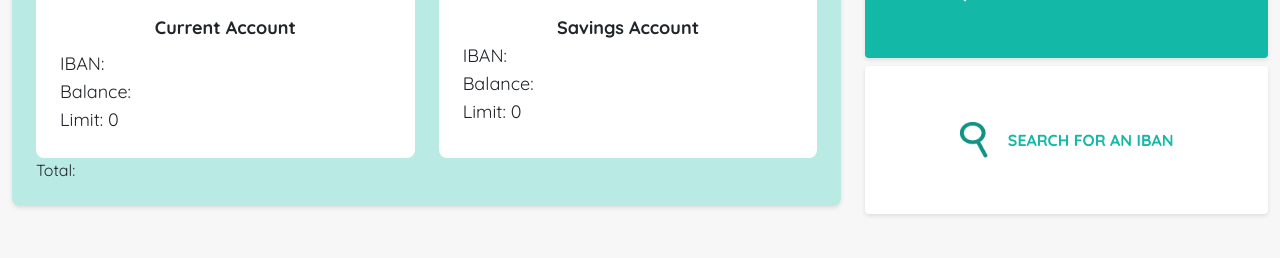
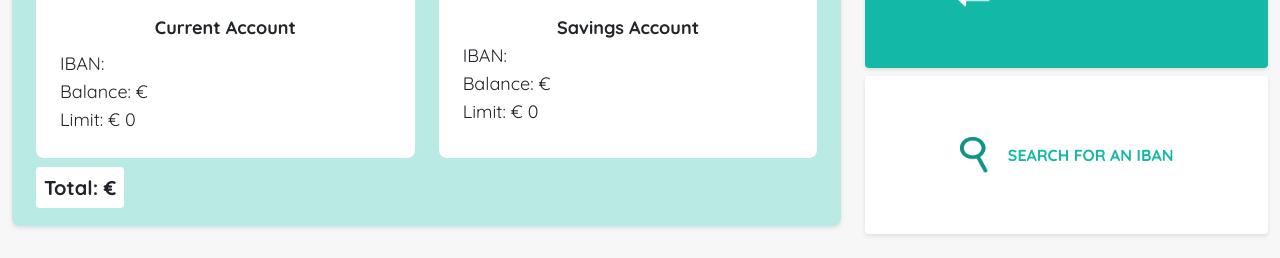
Before and after one commit to Salah-023/bankFrontEnd, a Vue app: page /customerDashboard in a window 1280 px wide. Shown: the part 428-686 px from the top of the page. Built offline with nearby package versions, Linux system fonts and the light colour scheme; no server answers.

Commit message:
total text in the customerdashboard

```diff
--- a/src/assets/main.css
+++ b/src/assets/main.css
@@ -72,3 +72,6 @@ h2 {
   margin-bottom: 3%;
   margin-top: 3%;
 }
+.bg-white-200 {
+  background-color: #ffffff; /* Replace with your desired background color */
+}
--- a/src/views/customerViews/customerDashboardView.vue
+++ b/src/views/customerViews/customerDashboardView.vue
@@ -18,16 +18,21 @@
                             <div class="rounded-lg bg-white p-4">
                                 <p class="text-lg text-center font-bold mb-2">Current Account</p>
                                 <p class="text-lg">IBAN: {{ currentAccount.iban }}</p>
-                                <p class="text-lg">Balance: {{ currentAccount.balance }}</p>
-                                <p class="text-lg">Limit: {{ currentAccount.absoluteLimit }}</p>
+                                <p class="text-lg">Balance: € {{ currentAccount.balance }}</p>
+                                <p class="text-lg">Limit: € {{ currentAccount.absoluteLimit }}</p>
                             </div>
                             <div class="rounded-lg bg-white p-4">
                                 <p class="text-lg text-center font-bold">Savings Account</p>
                                 <p class="text-lg">IBAN: {{ savingsAccount.iban }}</p>
-                                <p class="text-lg">Balance: {{ savingsAccount.balance }}</p>
-                                <p class="text-lg">Limit: {{ savingsAccount.absoluteLimit }}</p>
+                                <p class="text-lg">Balance: € {{ savingsAccount.balance }}</p>
+                                <p class="text-lg">Limit: € {{ savingsAccount.absoluteLimit }}</p>
                             </div>
-                        </div><p>Total: {{ savingsAccount.balance + currentAccount.balance }}</p>
+                        </div><div class="mt-3">
+  <p class=" text-xl font-bold">
+    <span class="rounded bg-white-200 px-2 py-2">Total: € {{ savingsAccount.balance + currentAccount.balance }}</span>
+  </p>
+</div>
+
                     </div>
 
                 </div>
```
